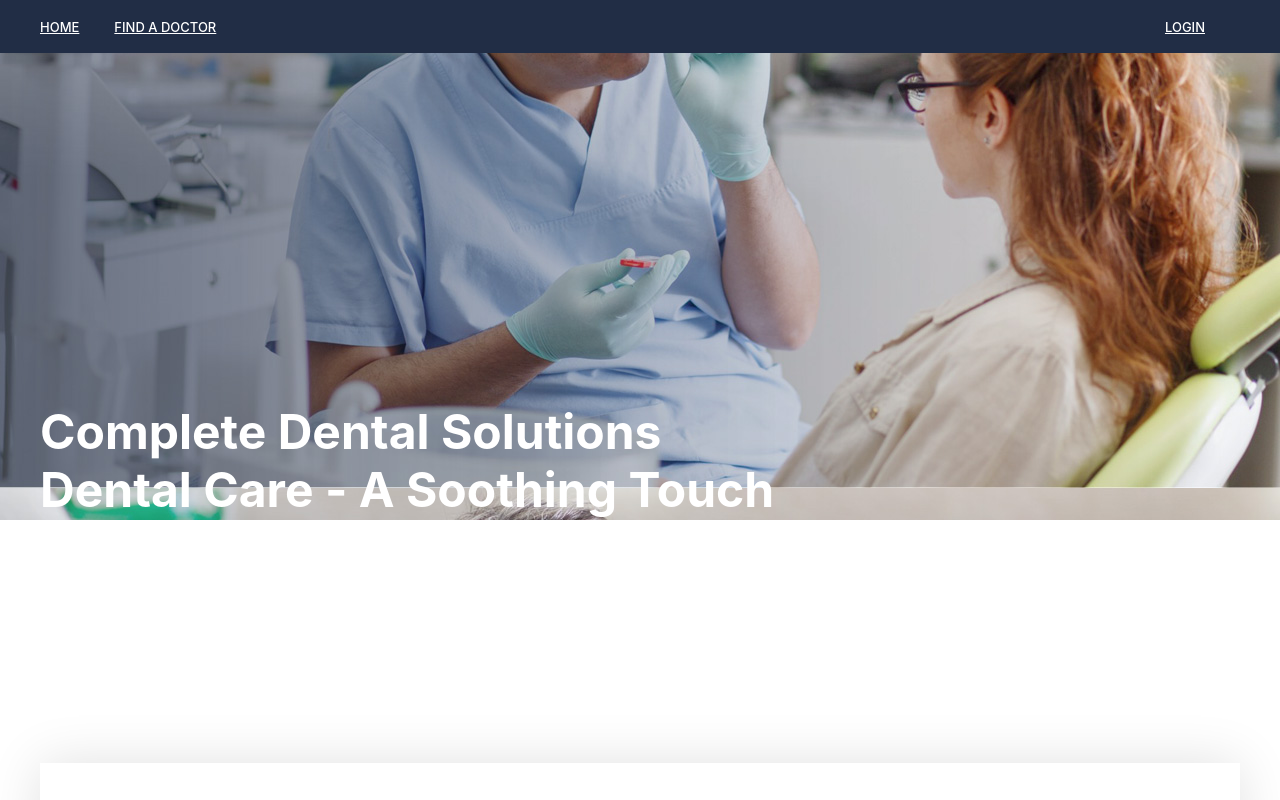
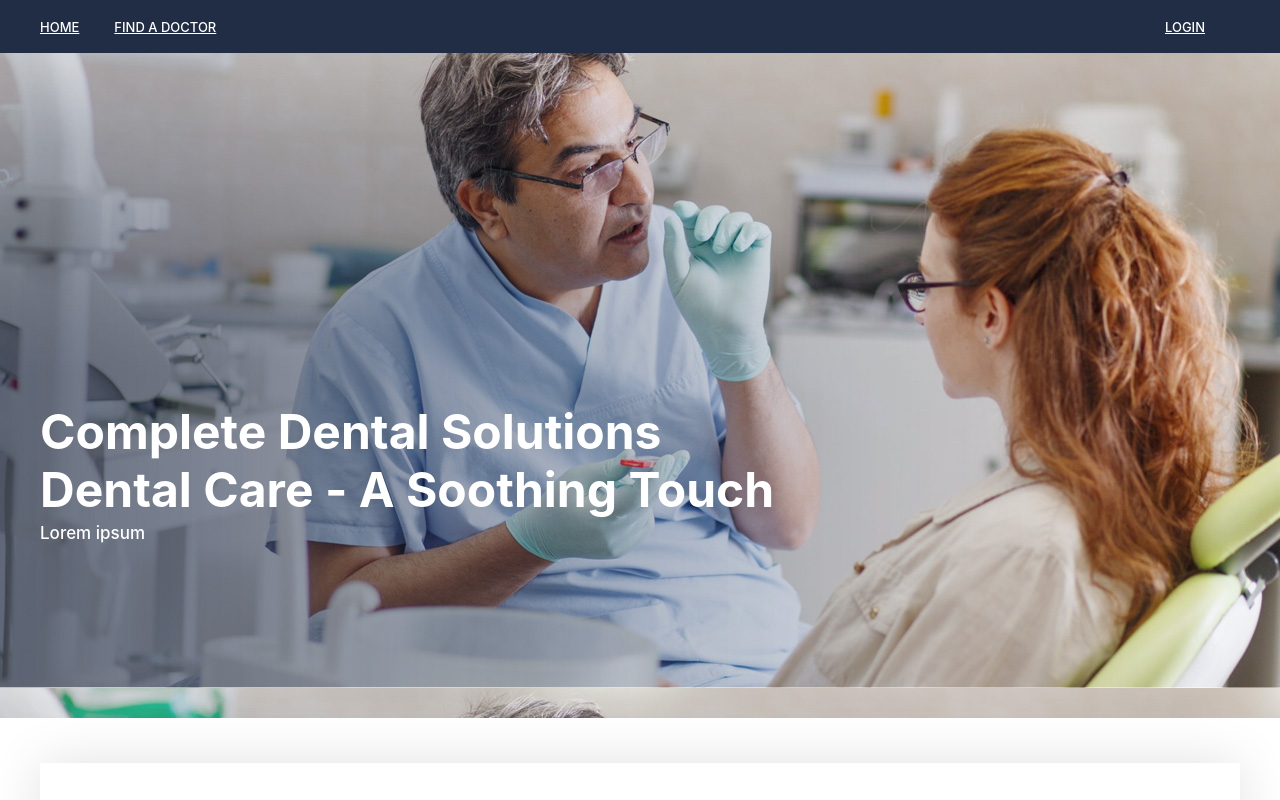
Before and after one commit to Gilgeous-Alexander2/MedSystems-kursach-, a React (Create React App) app in the folder env/my-app/: page / in a window 1280 px wide. Shown: the top 800 px of the page. Built offline with nearby package versions, Linux system fonts and the light colour scheme.

Commit message:
Update main-page.css

```diff
--- a/env/my-app/src/main-page/main-page.css
+++ b/env/my-app/src/main-page/main-page.css
@@ -3,7 +3,7 @@
     width: 100%;
     position: absolute;
     left: 0;
-    top: -200px;
+    top: 0px;
     z-index: -1;
     background-image: url(../pics/dentist-banner.jpg);
     height: 90%;
```
